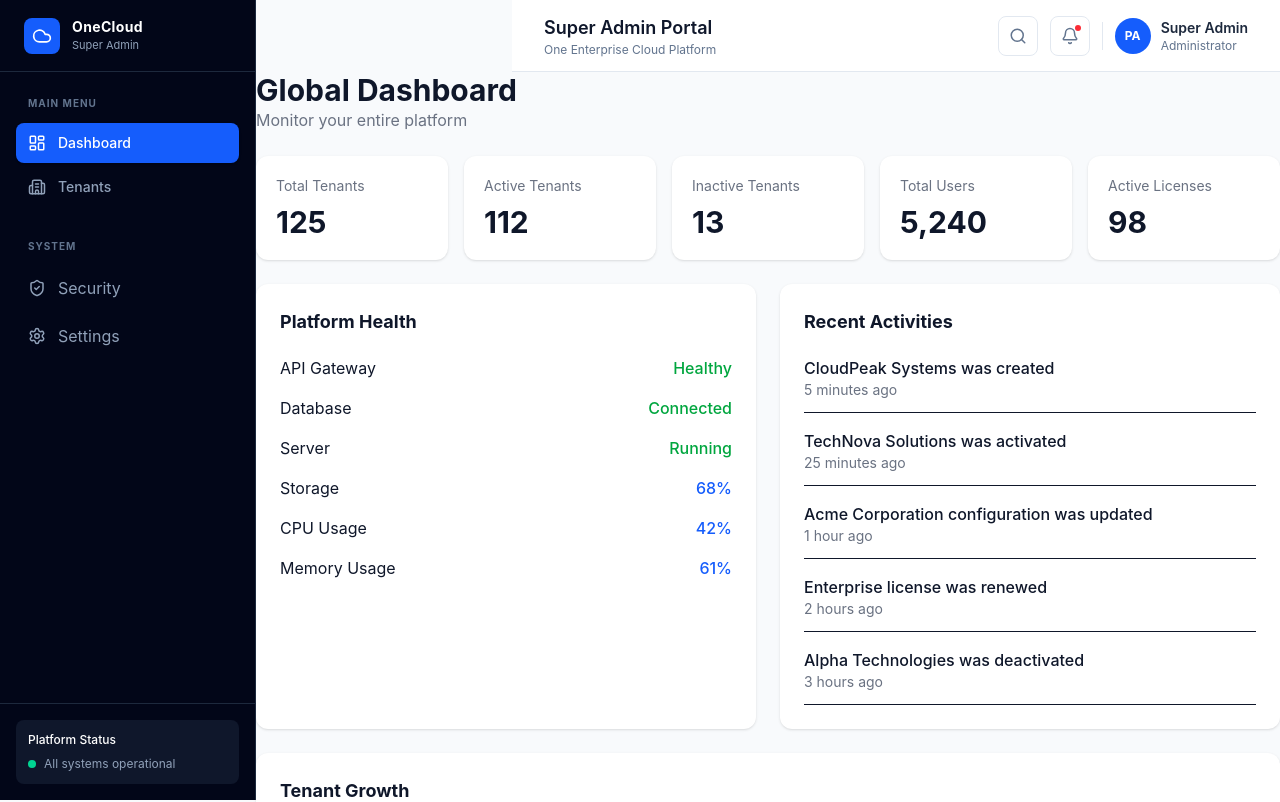
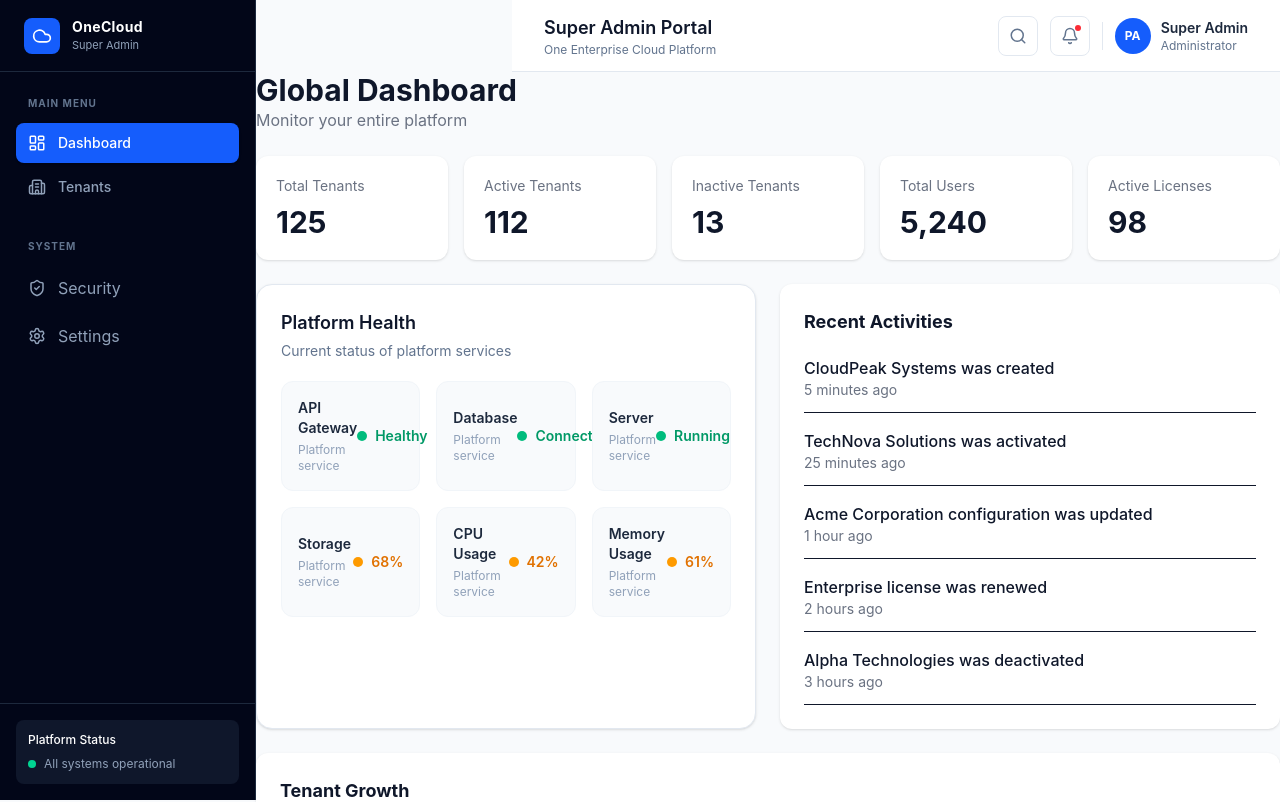
Before and after one commit to kakarlapavankumar/superadmin-dashboard, a React (Vite) app: page / in a window 1280 px wide. Shown: the top 802 px of the page. Built offline with nearby package versions, Linux system fonts and the light colour scheme.

Commit message:
Initial Commit

```diff
--- a/src/components/dashboard/PlatformHealth.tsx
+++ b/src/components/dashboard/PlatformHealth.tsx
@@ -1,36 +1,64 @@
-import type { platformHealth } from "../../types/dashboard";
-
-interface Props {
-  items: platformHealth[];
+interface PlatformHealthItem {
+  name: string;
+  status: string;
 }
 
-export default function PlatformHealth({ items }: Props) {
+interface PlatformHealthProps {
+  health?: PlatformHealthItem[];
+}
+
+function PlatformHealth({ health = [] }: PlatformHealthProps) {
   return (
-    <div className="bg-white rounded-xl shadow-sm p-6">
-      <h2 className="font-bold text-lg mb-5">Platform Health</h2>
+    <section className="rounded-2xl border border-slate-200 bg-white p-5 shadow-sm sm:p-6">
+      <div className="mb-5">
+        <h2 className="text-lg font-semibold text-slate-900">
+          Platform Health
+        </h2>
 
-      <div className="space-y-4">
-        {items.map((item, index) => (
-          <div key={index} className="flex justify-between items-center">
-            <span>{(item as platformHealth & { name?: string }).name}</span>
+        <p className="mt-1 text-sm text-slate-500">
+          Current status of platform services
+        </p>
+      </div>
 
-            <span
-              className={
-                (item as platformHealth & { status: string }).status ===
-                  "Healthy" ||
-                (item as platformHealth & { status: string }).status ===
-                  "Connected" ||
-                (item as platformHealth & { status: string }).status ===
-                  "Running"
-                  ? "text-green-600 font-medium"
-                  : "text-blue-600 font-medium"
-              }
+      <div className="grid grid-cols-1 gap-4 sm:grid-cols-2 xl:grid-cols-3">
+        {health.map((item) => {
+          const isHealthy =
+            item.status === "Healthy" ||
+            item.status === "Connected" ||
+            item.status === "Running";
+
+          return (
+            <div
+              key={item.name}
+              className="flex items-center justify-between rounded-xl border border-slate-100 bg-slate-50 p-4"
             >
-              {(item as platformHealth & { status: string }).status}
-            </span>
-          </div>
-        ))}
+              <div>
+                <p className="text-sm font-semibold text-slate-800">
+                  {item.name}
+                </p>
+
+                <p className="mt-1 text-xs text-slate-400">Platform service</p>
+              </div>
+
+              <div
+                className={`flex items-center gap-2 text-sm font-semibold ${
+                  isHealthy ? "text-emerald-600" : "text-amber-600"
+                }`}
+              >
+                <span
+                  className={`h-2.5 w-2.5 rounded-full ${
+                    isHealthy ? "bg-emerald-500" : "bg-amber-500"
+                  }`}
+                />
+
+                {item.status}
+              </div>
+            </div>
+          );
+        })}
       </div>
-    </div>
+    </section>
   );
 }
+
+export default PlatformHealth;
--- a/src/pages/Dashboard.tsx
+++ b/src/pages/Dashboard.tsx
@@ -41,11 +41,7 @@ export default function Dashboard() {
       </div>
 
       <div className="grid grid-cols-1 lg:grid-cols-2 gap-6">
-        <PlatformHealth
-          items={
-            health as unknown as Parameters<typeof PlatformHealth>[0]["items"]
-          }
-        />
+        <PlatformHealth health={health} />
 
         <RecentActivities
           activities={activities.map((activity) => ({
```
